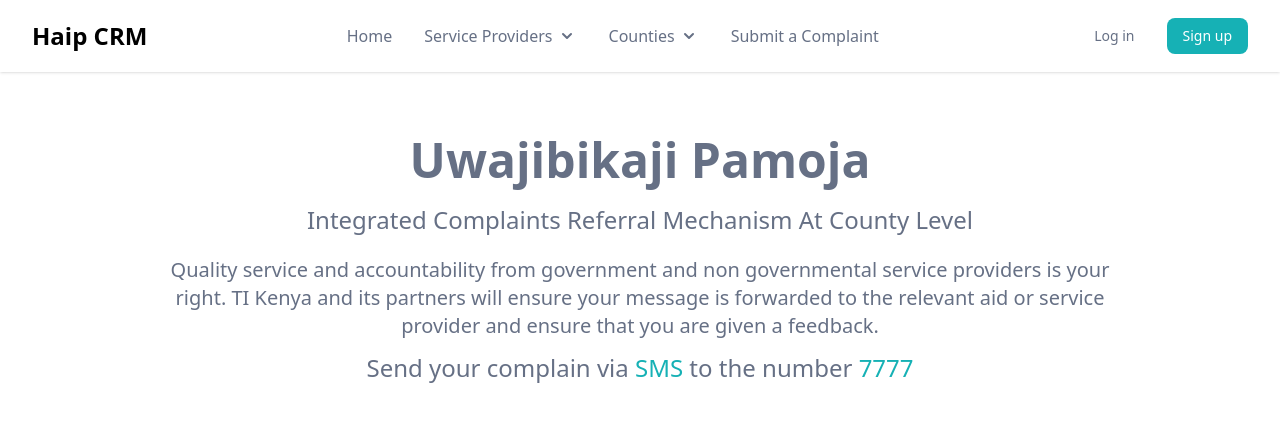
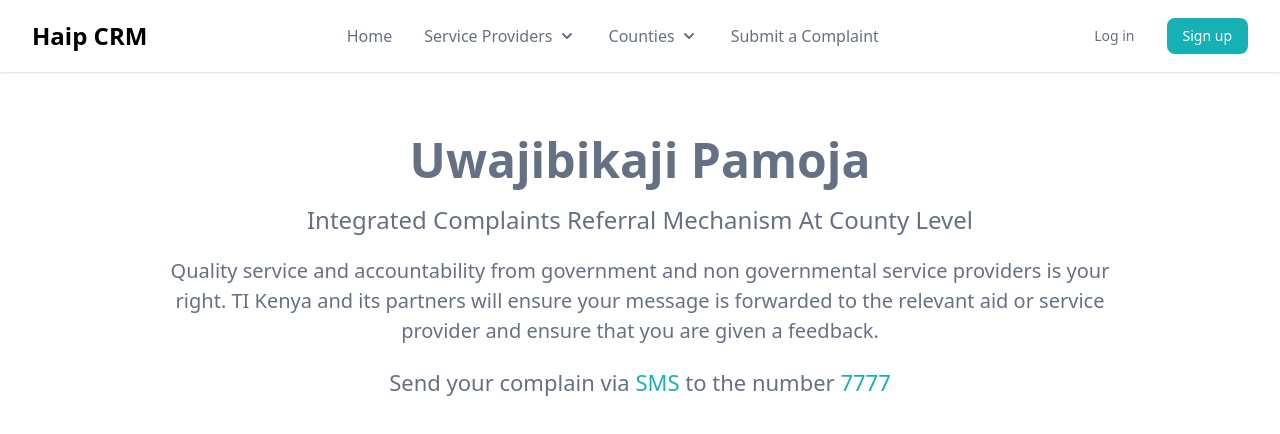
Before and after one commit to nejidevelops/haipcrm, a React (Create React App) app: page / in a window 1280 px wide. Shown: the top 434 px of the page. Built offline with nearby package versions, Linux system fonts and the light colour scheme.

Commit message:
🎨 changes on font height

```diff
--- a/src/components/Homepage.js
+++ b/src/components/Homepage.js
@@ -7,13 +7,13 @@ export default function Homepage() {
       <div className="text-2xl">
         Integrated Complaints Referral Mechanism At County Level
       </div>
-      <div className="w-3/4 text-[20px] leading-7 ">
+      <div className="w-3/4 text-[20px]  ">
         Quality service and accountability from government and non governmental
         service providers is your right. TI Kenya and its partners will ensure
         your message is forwarded to the relevant aid or service provider and
         ensure that you are given a feedback.
       </div>
-      <div className="text-[24px] leading-4">
+      <div className="text-[22px]">
         Send your complain via <span className="text-[#16b1b5] font-medium">SMS</span> to
         the number <span className="text-[#16b1b5] font-medium ">7777</span>
       </div>
```
